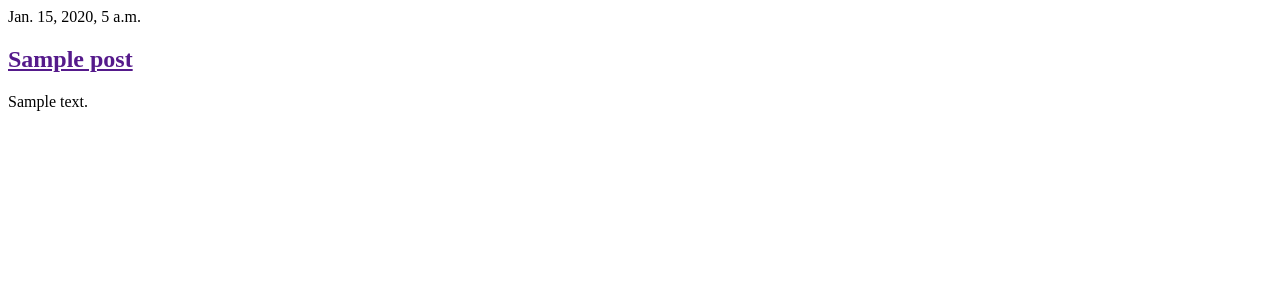
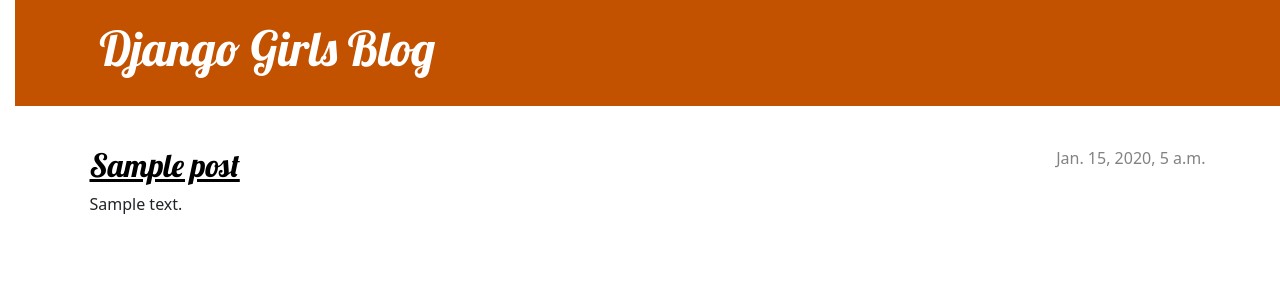
Before and after one commit to DonivanHawkins103/my-first-blog, a Django app: page / in a window 1280 px wide. Shown: the top 300 px of the page. Run offline with Django 3.2, Linux system fonts and the light colour scheme; tables that the repository leaves empty hold one stand-in row (values such as "Sample post").

Commit message:
Update post_list.html

```diff
--- a/blog/templates/blog/post_list.html
+++ b/blog/templates/blog/post_list.html
@@ -1,9 +1,13 @@
+{% extends 'blog/base.html' %}
+
+{% block content %}
     {% for post in posts %}
         <article class="post">
             <time class="date">
                 {{ post.published_date }}
             </time>
-        <h2><a href="">{{ post.title }}</a></h2>
+            <h2><a href="{% url 'post_detail' pk=post.pk %}">{{ post.title }}</a></h2>
             <p>{{ post.text|linebreaksbr }}</p>
         </article>
     {% endfor %}
+{% endblock %}
```
Lines whose indentation alone changed are shown as unchanged.
